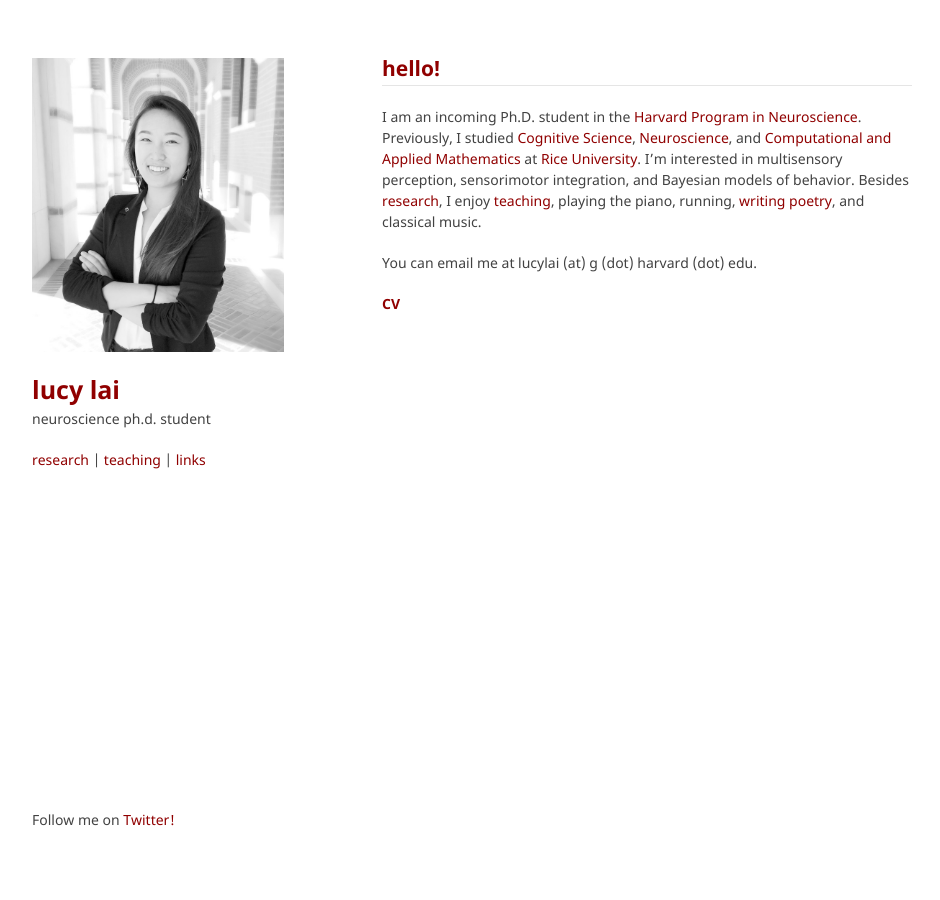
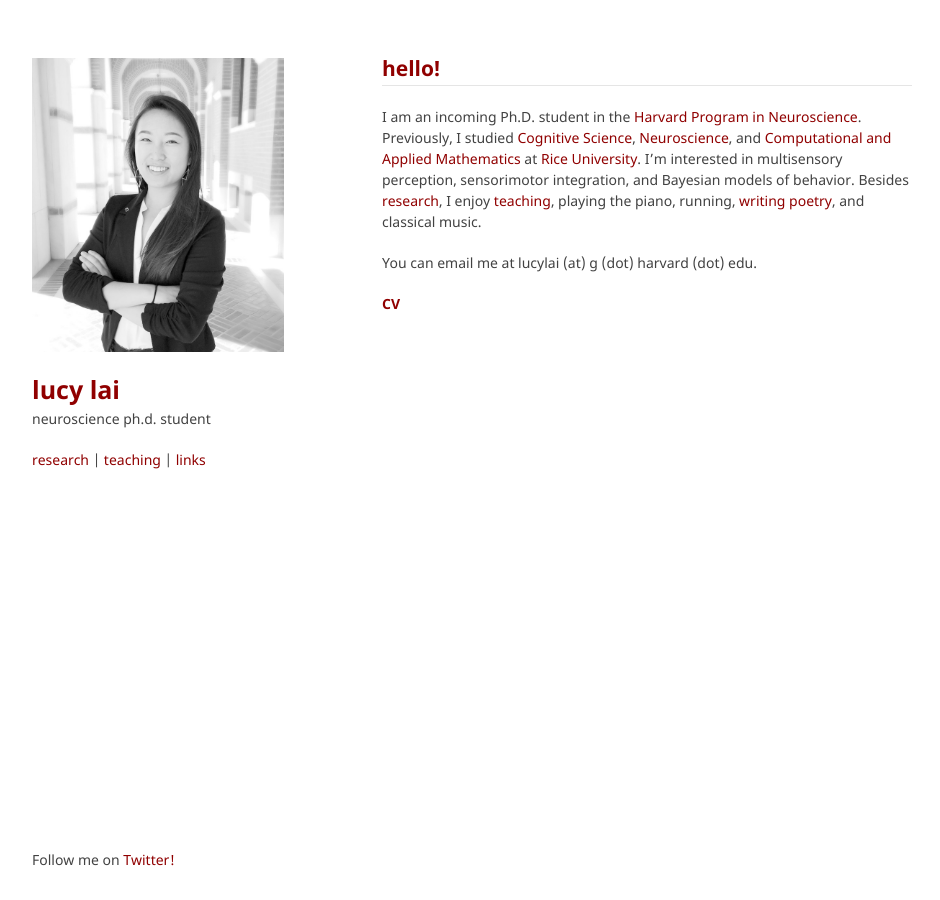
Before and after one commit to lucylai96/lucylai96.github.io, a Jekyll site: the page built from index.md, in a window 1280 px wide. Shown: the whole page, without its empty margins (168-1108 px from the left). Built offline with Jekyll 4.4.1, drawn with Linux system fonts in a browser that asks for light colours; our own code applies the rules of GitHub Pages for plain Markdown files.

Commit message:
Update jekyll-theme-minimal.scss

```diff
--- a/_sass/jekyll-theme-minimal.scss
+++ b/_sass/jekyll-theme-minimal.scss
@@ -196,9 +196,9 @@
 
 footer {
   width:260px;
-  float:right;
+  float:left;
   position:fixed;
-  bottom:50px;
+  bottom:10px;
   -webkit-font-smoothing:subpixel-antialiased;
 }
 
```
